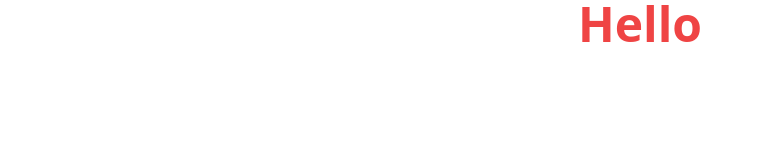
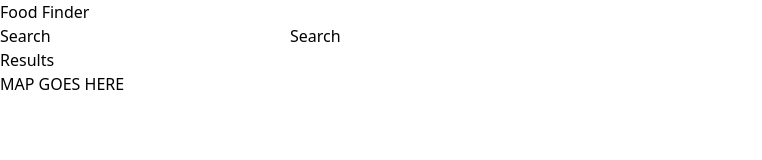
Before and after one commit to eabaynes/Food-Finder, a website built with Vite: page index.html in a window 1280 px wide. Shown: the whole page, without its empty margins (0-762 px from the left). Built offline with nearby package versions, Linux system fonts and the light colour scheme.

Commit message:
Add basic HTML and js files

```diff
--- a/index.html
+++ b/index.html
@@ -2,18 +2,41 @@
 <html lang="en">
   <head>
     <meta charset="UTF-8" />
-    <!-- TODO: Add favicon. -->
     <meta name="viewport" content="width=device-width, initial-scale=1.0" />
 
     <link rel="stylesheet" href="./src/style.css" />
-    <title>Vite ➕ Tailwind</title>
+    <title>Food Finder</title>
   </head>
   <body>
-    <h1
-      class="text-center text-3xl font-semibold text-red-500 md:text-5xl"
-    >
-      Hello
-    </h1>
+    <header>
+         <h1>Food Finder</h1>
+    </header>
+    <main>
+      <section>
+        <form>
+          <label for="search">Search</label>
+          <input type="text"/>
+          <button type="submit">Search</button>
+        </form>
+
+      </section>
+        <h2>Results</h2>
+        <ul>
+
+        </ul>
+      <section>
+
+      </section>
+
+      <section>
+        <div>
+          MAP GOES HERE
+        </div>
+
+      </section>
+    </main>
+
+
 
     <script type="module" src="./src/index.js"></script>
   </body>
```
Also changed, not shown: src/maps.api.service.js (added), src/render.js (added), src/yelp.api.service.js (added).
